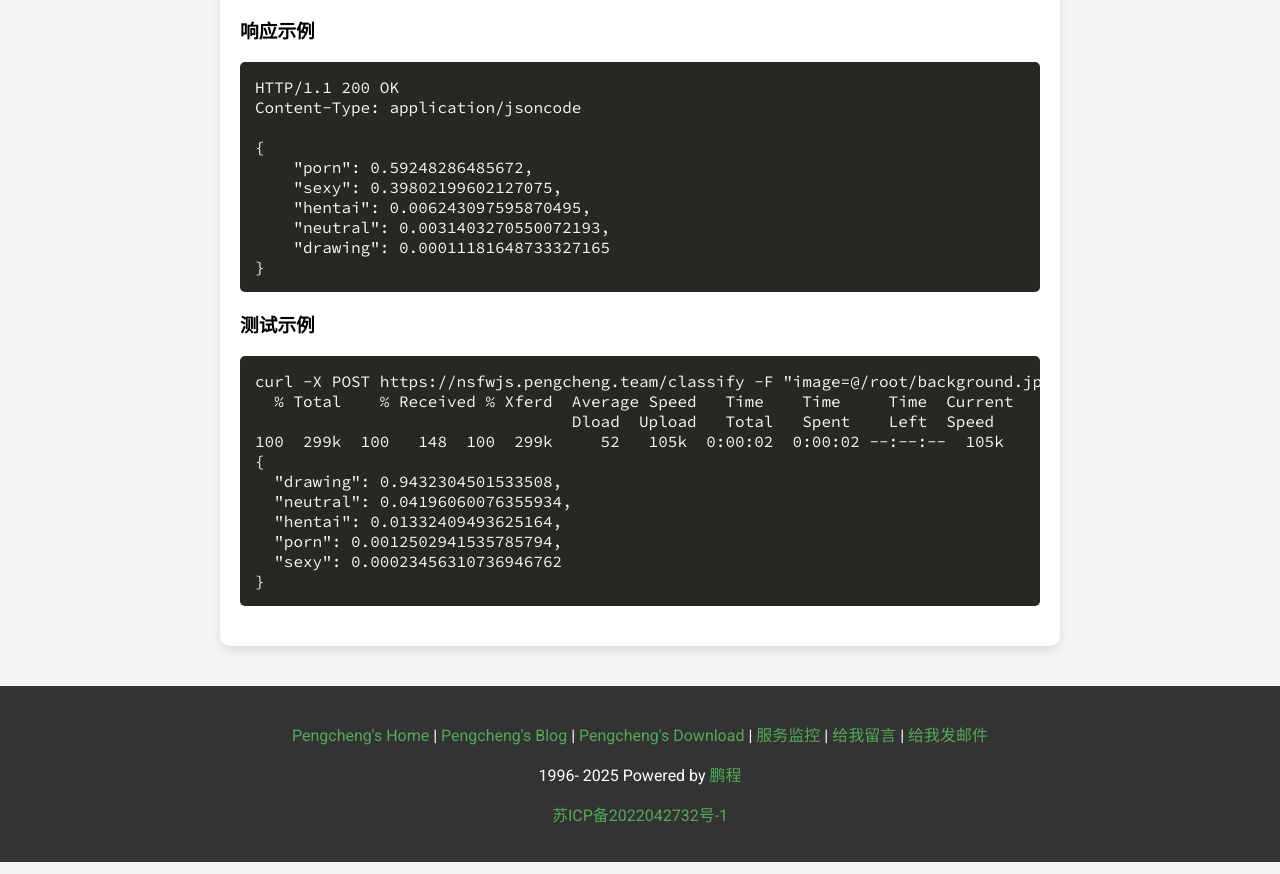
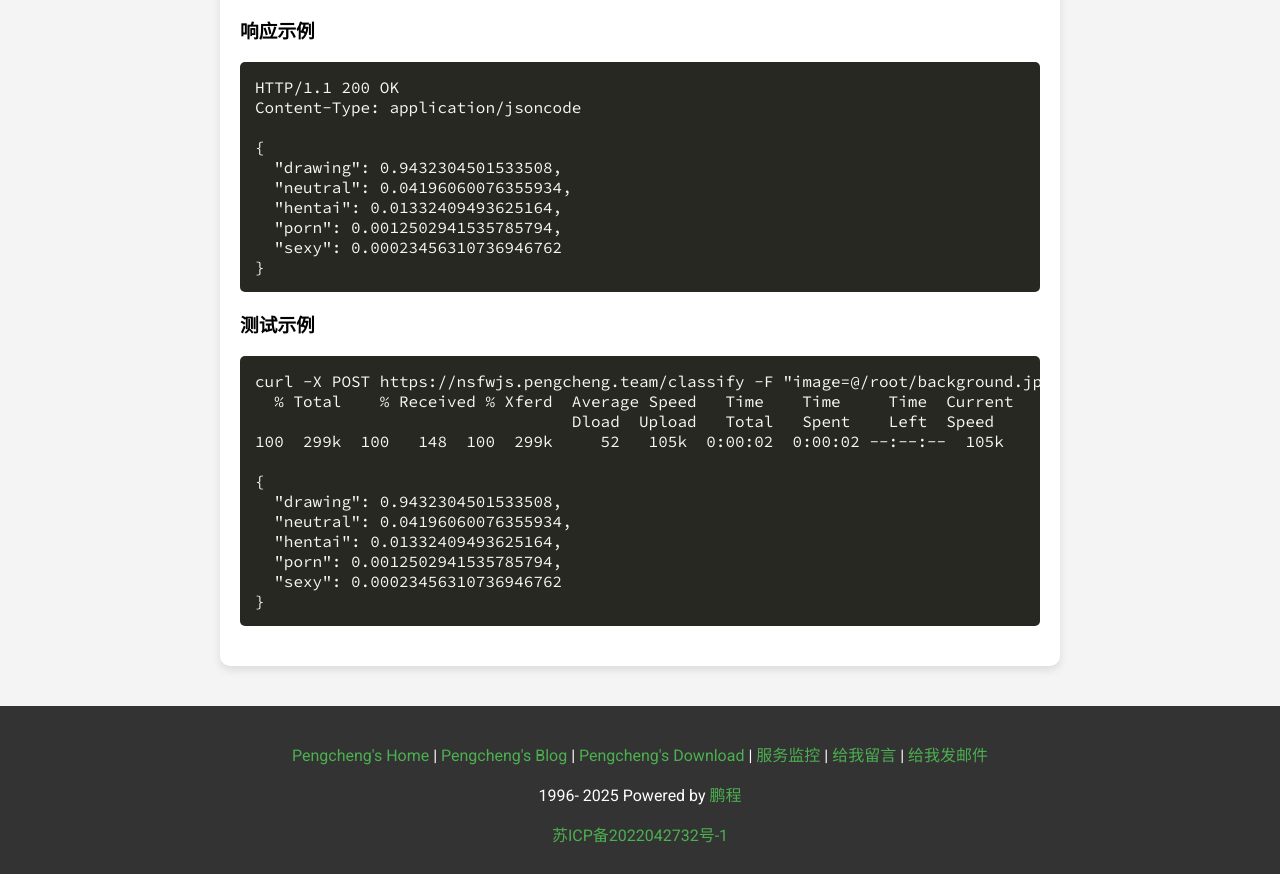
Before and after one commit to pengcheng820/help, a plain HTML site: page index.html in a window 1280 px wide. Shown: the part 1618-2492 px from the top of the page. Drawn offline with Linux system fonts and the light colour scheme.

Commit message:
Update index.html

```diff
--- a/index.html
+++ b/index.html
@@ -161,11 +161,11 @@ Content-Type: multipart/form-data
 Content-Type: application/jsoncode
 
 {
-    "porn": 0.59248286485672,
-    "sexy": 0.39802199602127075,
-    "hentai": 0.006243097595870495,
-    "neutral": 0.0031403270550072193,
-    "drawing": 0.00011181648733327165
+  "drawing": 0.9432304501533508,
+  "neutral": 0.04196060076355934,
+  "hentai": 0.01332409493625164,
+  "porn": 0.0012502941535785794,
+  "sexy": 0.00023456310736946762
 }
 </code></pre>
             <h3>测试示例</h3>
@@ -173,6 +173,7 @@ Content-Type: application/jsoncode
   % Total    % Received % Xferd  Average Speed   Time    Time     Time  Current
                                  Dload  Upload   Total   Spent    Left  Speed
 100  299k  100   148  100  299k     52   105k  0:00:02  0:00:02 --:--:--  105k
+
 {
   "drawing": 0.9432304501533508,
   "neutral": 0.04196060076355934,
```
